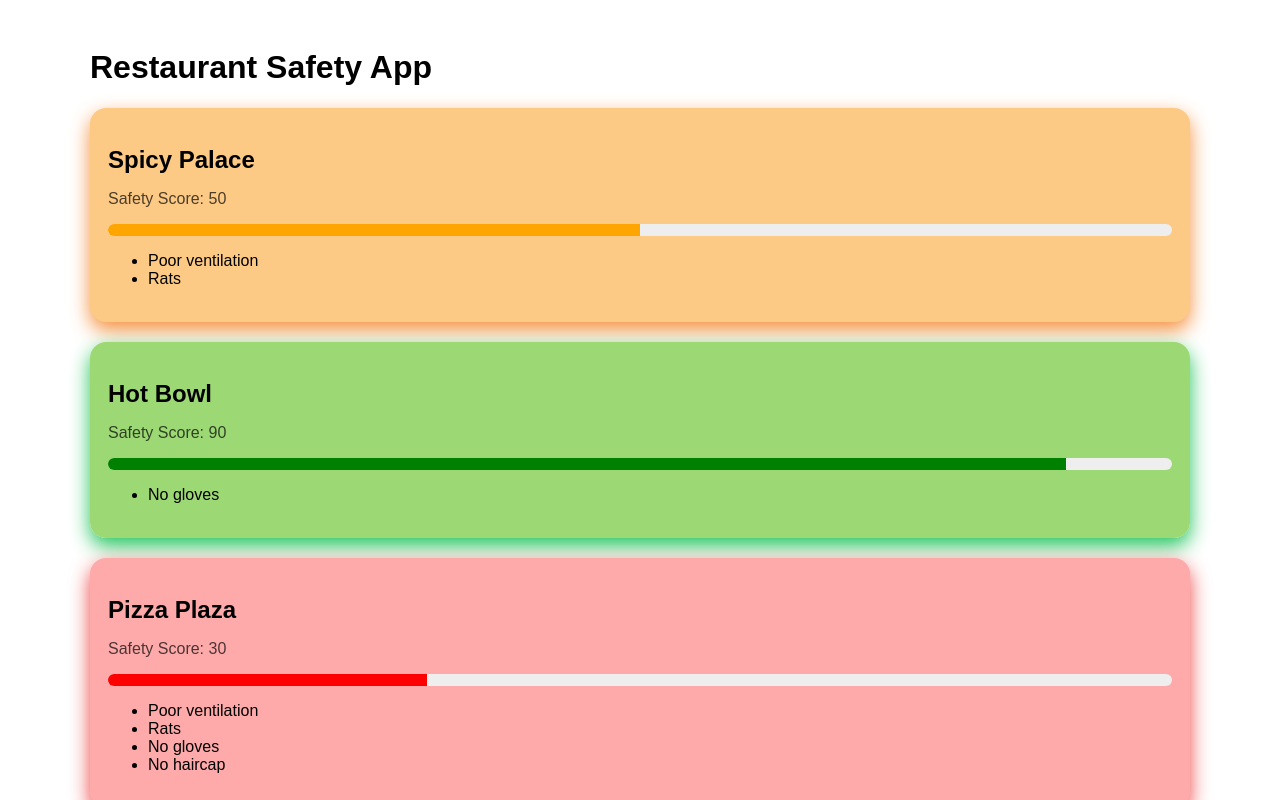
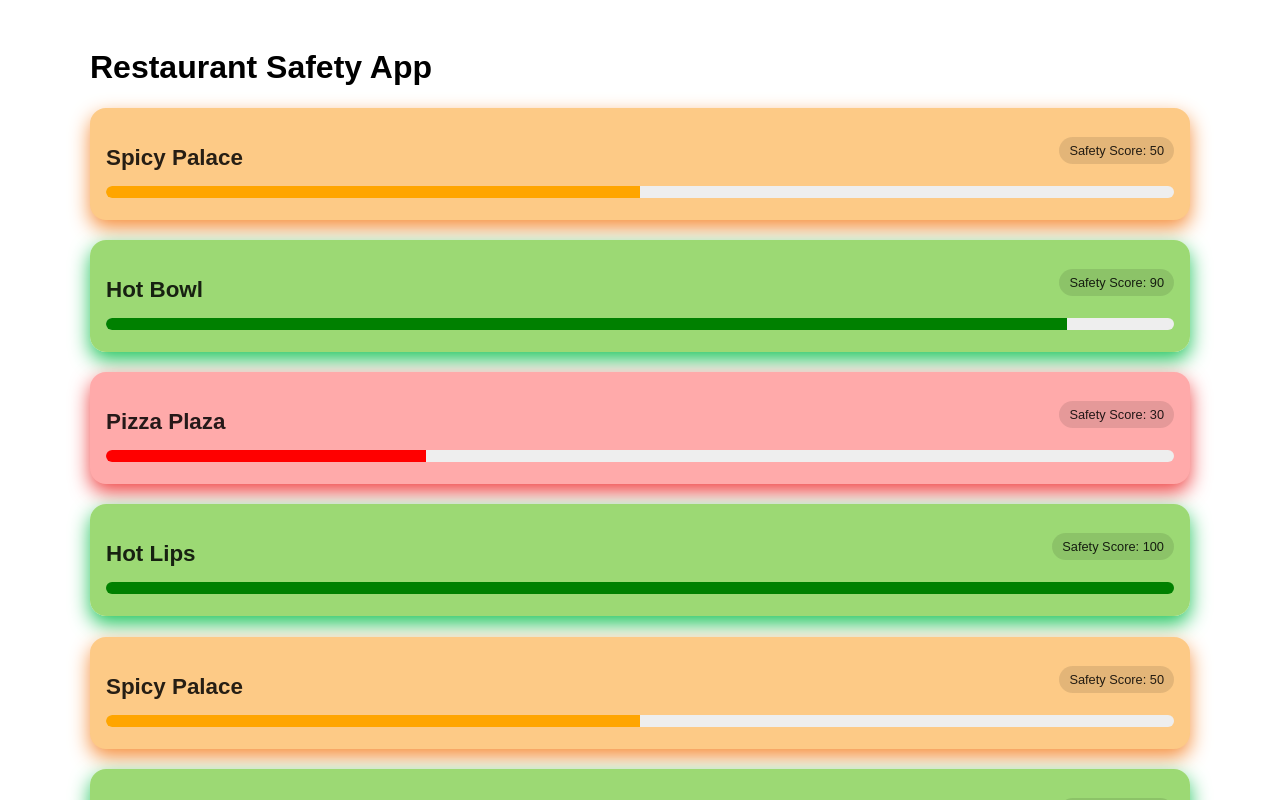
Before and after one commit to RajTib/restuarant-check, a React (Vite) app: page / in a window 1280 px wide. Shown: the top 800 px of the page. Built offline with nearby package versions, Linux system fonts and the light colour scheme.

Commit message:
fixed cards

```diff
--- a/src/components/RestaurantCard.tsx
+++ b/src/components/RestaurantCard.tsx
@@ -26,11 +26,14 @@ function getShadowColour(score: number): string {
 function RestaurantCard({ restaurant }: Props) {
     return (
         <div className="restaurantCard" style={{
-            backgroundColor: getCardColour(restaurant.safetyScore),
-            boxShadow: `0 8px 20px ${getShadowColour(restaurant.safetyScore)}`
-        }}>
-            <h2>{restaurant.name}</h2>
-            <p>Safety Score: {restaurant.safetyScore}</p>
+            "--card-bg": getCardColour(restaurant.safetyScore),
+            "--card-shadow": getShadowColour(restaurant.safetyScore)
+        } as React.CSSProperties
+        }>
+            <div className="card-header">
+                <h2>{restaurant.name}</h2>
+                <span className="score-badge">Safety Score: {restaurant.safetyScore}</span>
+            </div>
             <div className="progress-bar">
                 <div className="progress-fill"
                     style={{
@@ -39,7 +42,7 @@ function RestaurantCard({ restaurant }: Props) {
                     }}
                 ></div>
             </div>
-            {restaurant.issues.length > 0 ? (
+            {/* {restaurant.issues.length > 0 ? (
                 <ul>
                     {restaurant.issues.map((issue, index) => (
                         <li key={index}>{issue}</li>
@@ -47,7 +50,7 @@ function RestaurantCard({ restaurant }: Props) {
                 </ul>
             ) : (
                 <p>No issues reported</p>
-            )}
+            )} */}
         </div>
     )
 }
--- a/src/data/restaurants.ts
+++ b/src/data/restaurants.ts
@@ -8,7 +8,7 @@ export const restaurants: Restaurant[] = [
         issues: ["Poor ventilation", "Rats"]
     },
     {
-        id: "1",
+        id: "2",
         name: "Hot Bowl",
         safetyScore: 90,
         issues: ["No gloves"]
@@ -24,5 +24,29 @@ export const restaurants: Restaurant[] = [
         name: "Hot Lips",
         safetyScore: 100,
         issues: ["None"]
+    },
+    {
+        id: "5",
+        name: "Spicy Palace",
+        safetyScore: 50,
+        issues: ["Poor ventilation", "Rats"]
+    },
+    {
+        id: "6",
+        name: "Hot Bowl",
+        safetyScore: 90,
+        issues: ["No gloves"]
+    },
+    {
+        id: "7",
+        name: "Pizza Plaza",
+        safetyScore: 30,
+        issues: ["Poor ventilation", "Rats", "No gloves", "No haircap"]
+    },
+    {
+        id: "8",
+        name: "Hot Lips",
+        safetyScore: 100,
+        issues: ["None"]
     }
 ]
--- a/src/main.css
+++ b/src/main.css
@@ -8,32 +8,78 @@ body {
     margin: 0 auto;
 }
 
-.card-grid {
-    display: grid;
-    grid-template-columns: repeat(auto-fit minmax(300px, 1fr));
-    gap: 20px;
+.restaurant h1 {
+    font-family: Arial, Helvetica, sans-serif;
 }
 
 .restaurantCard {
-    padding: 18px;
+    display: flex;
+    flex-direction: column;
+    justify-content: space-between;
+    background: var(--card-bg);
+    box-shadow: 0 8px 20px var(--card-shadow);
     border-radius: 16px;
-    background-color: white;
-    box-shadow: 0 4px 12px rgba(0, 0, 0, 0.12);
-    transition: all 0.25s ease;
+    padding: 14px 16px;
     cursor: pointer;
+    color: rgba(0, 0, 0, 0.85);
+    line-height: 1.5;
+    transition:
+        transform 0.25s ease,
+        box-shadow 0.25s ease,
+        filter 0.25s ease;
+    will-change: transform;
+}
+
+.card-header {
+    display: flex;
+    justify-content: space-between;
+    align-items: center;
+}
+
+.restaurantCard:hover {
+    transform: translateY(-6px) scale(1.01);
+    filter: brightness(0.95);
+    box-shadow: 0 14px 30px var(--card-shadow);
+}
+
+.restaurantCard:hover .progress-fill {
+    filter: brightness(0.9);
 }
 
 .restaurantCard h2 {
-    margin-bottom: 6px;
+    font-size: 1.4rem;
+    font-weight: 600;
+    margin-bottom: 4px;
+}
+
+.restaurantCard .score {
+    font-size: 0.9rem;
+    color: rgba(0, 0, 0, 0.6);
+    margin-bottom: 10px;
 }
 
 .restaurantCard p {
     color: rgba(0, 0, 0, 0.7);
 }
 
-.restaurantCard:hover {
-    transform: translateY(-5px);
-    box-shadow: 0 10px 25px rgba(0, 0, 0, 0.747);
+.restaurantCard ul {
+    margin-top: 8px;
+    padding-left: 0;
+    list-style: none;
+}
+
+.restaurantCard li {
+    font-size: 0.9rem;
+    margin-bottom: 4px;
+    position: relative;
+    padding-left: 14px;
+}
+
+.restaurantCard li::before {
+    content: "•";
+    position: absolute;
+    left: 0;
+    opacity: 0.6;
 }
 
 .progress-bar {
@@ -41,6 +87,7 @@ body {
     height: 12px;
     background-color: #eee;
     border-radius: 6px;
+    margin: 10px 8px;
     overflow: hidden;
     margin: 8px 0;
 }
@@ -49,3 +96,17 @@ body {
     height: 100%;
     transition: width 0.3s ease;
 }
+
+.score-badge {
+    padding: 4px 10px;
+    border-radius: 999px;
+    font-size: 0.8rem;
+    background: rgba(0, 0, 0, 0.1);
+    margin-left: 6px;
+}
+
+.card-grid {
+    display: grid;
+    grid-template-columns: 1fr;
+    gap: 20px;
+}
```
